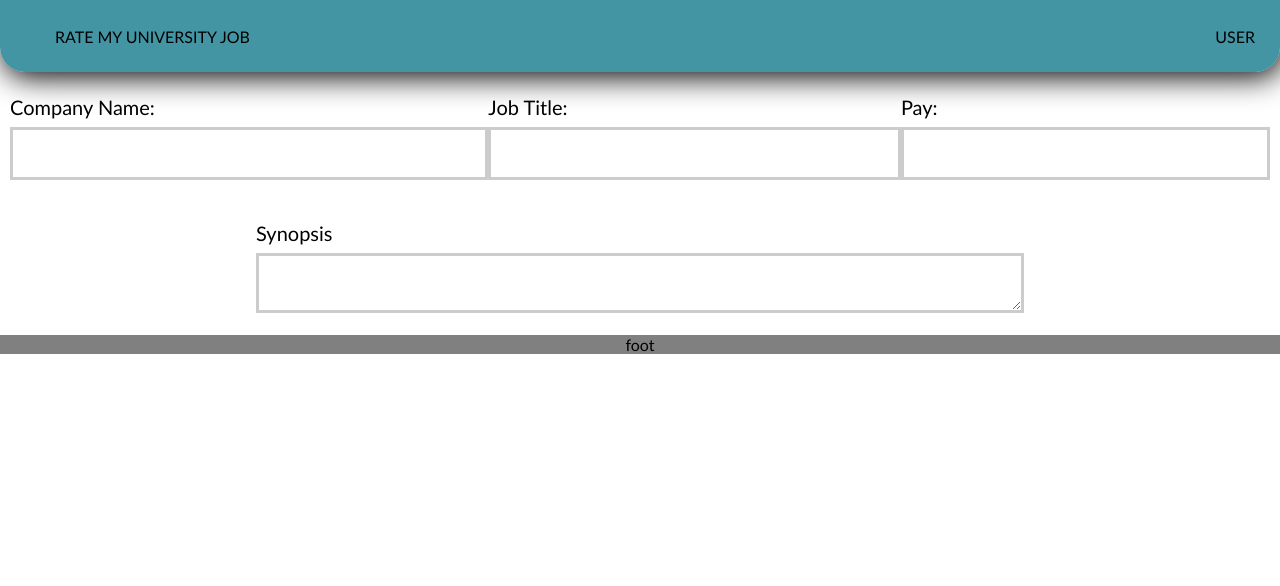
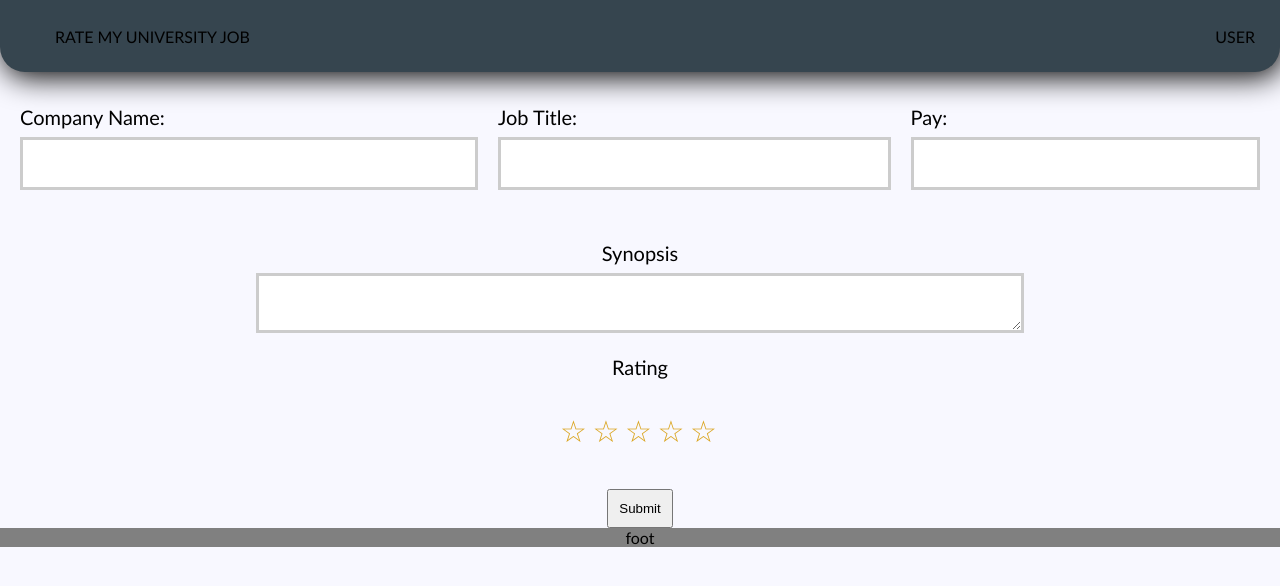
Before and after one commit to Conno732/RateMyPartTimeCollegeJob, a plain HTML site: page createPost.html in a window 1280 px wide. Drawn offline with Linux system fonts and the light colour scheme.

Commit message:
added stars, padding in header, more

```diff
--- a/createPost.html
+++ b/createPost.html
@@ -59,6 +59,33 @@
 
             </div>
         </div>
+        <div class="label">
+            Rating
+        </div>
+        <div class="stars">
+            <div class="star-rating">
+
+                <input type="radio" name="stars" id="star-a" value="5"/>
+                <label for="star-a"></label>
+
+                <input type="radio" name="stars" id="star-b" value="4"/>
+                <label for="star-b"></label>
+
+                <input type="radio" name="stars" id="star-c" value="3"/>
+                <label for="star-c"></label>
+
+                <input type="radio" name="stars" id="star-d" value="2"/>
+                <label for="star-d"></label>
+
+                <input type="radio" name="stars" id="star-e" value="1"/>
+                <label for="star-e"></label>
+          </div>
+
+
+        </div>
+        <div class = label>
+            <input type="submit">
+        </div>
 
     <footer>
 
--- a/styles.css
+++ b/styles.css
@@ -1,6 +1,6 @@
 html {
     min-height: 100%;
-    background: white;
+    background: ghostwhite;
 
 
 }
@@ -19,6 +19,7 @@ ul {
 li {
     flex: 1 1 auto;
     display: inline;
+    padding: 10px;
 
 }
 
@@ -29,7 +30,9 @@ li {
     padding: 10px;
 }
 
-
+.header img{
+    padding-top: 10px;
+}
 
 body {
     font-family:'Trebuchet MS', 'Lucida Sans Unicode', 'Lucida Grande', 'Lucida Sans', Arial, sans-serif;
@@ -42,7 +45,7 @@ body {
 .header {
     height: 72px;
     box-shadow: 3px 5px 30px rgba(0,0,0.06);
-    background-color: rgba(5, 114, 134, 0.75);
+    background-color: rgba(54, 69, 79);
     display: flex;
     justify-content: space-between;
     align-items: center;
@@ -75,11 +78,12 @@ body {
 }
 
 .sidebar {
+    color: ghostwhite;
     width: 33%;
     position: sticky;
     top: 20px;
     border-radius: 10px;
-    background: rgb(119, 119, 119);
+    background: rgba(54, 69, 79);
     padding: 15px;
     justify-content: center;
     align-items: center;
@@ -89,8 +93,8 @@ body {
 
 .postings {
     border-radius: 10px;
-    background-color: rgba(5, 114, 134, 0.75);
-
+    background-color: rgba(54, 69, 79);
+    color: ghostwhite;
     display: flex;
     flex-flow: column;
     padding: 20px;
@@ -109,7 +113,7 @@ body {
     width: 90   ;
     margin-bottom: 5px;
     padding: 10px;
-    border: 1px solid rgb(0, 0, 0.06);
+    border: 1px solid ghostwhite;
     border-radius: 10px;
     font-size: x-large;
     flex-flow: column;
@@ -156,7 +160,12 @@ body {
 }
 
 .label {
+    text-align: center;
     font-size: 15pt;
+}
+
+.label input[type=submit] {
+    padding: 10px;
 }
 
 textarea {
@@ -209,3 +218,57 @@ footer {
 #searchSubmit :active {
     background-color: brown;
 }
+
+.stars {
+    flex-flow: column;
+}
+
+
+.star-rating {
+    display: flex;
+    align-items: center;
+    width: 160px;
+    flex-direction: row-reverse;
+    justify-content: space-between;
+    margin: 40px auto;
+    position: relative;
+  }
+
+  .star-rating input {
+    display: none;
+  }
+  .star-rating > label {
+    width: 30px;
+    height: 30px;
+    font-family: Arial;
+    font-size: 30px;
+    transition: 0.2s ease;
+    color: goldenrod;
+  }
+
+  .star-rating label:hover {
+    color: goldenrod;
+    transition: 0.2s ease;
+  }
+  .star-rating label:active::before {
+    transform:scale(1.1);
+  }
+
+
+  .star-rating label::before {
+    content: '\2606';
+    position: absolute;
+    top: 0px;
+    line-height: 26px;
+  }
+
+  .star-rating input:checked ~ label:before {
+    content:'\2605';
+  }
+
+  @-moz-document url-prefix() {
+    .star-rating input:checked ~ label:before {
+    font-size: 36px;
+    line-height: 21px;
+    }
+  }
```
Also changed, not shown: loginStyle.css (line endings or trailing spaces).
